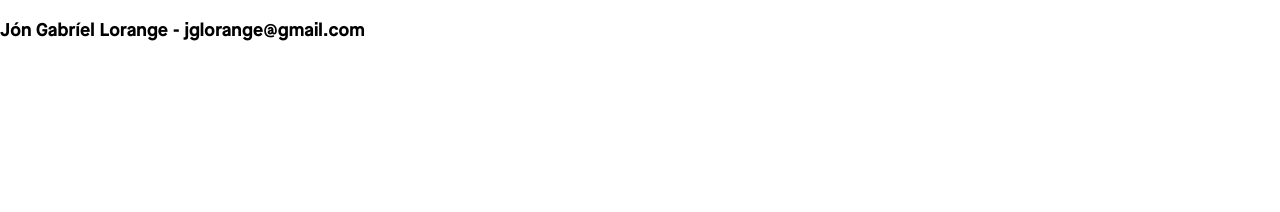
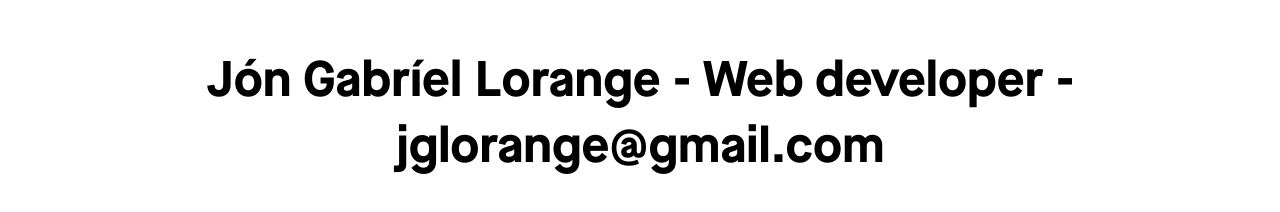
Before and after one commit to jonl17/lorange, a Gatsby site: page / in a window 1280 px wide. Built offline with nearby package versions, Linux system fonts and the light colour scheme; Gatsby itself is replaced by a stand-in of ours.

Commit message:
sub site

```diff
--- a/src/pages/index.js
+++ b/src/pages/index.js
@@ -1,5 +1,14 @@
 import React from "react"
+import styled from "styled-components"
+
+const Text = styled.p`
+  width: 100%;
+  text-align: center;
+  font-size: 50px;
+`
 
 export default () => (
-  <p className="bold">Jón Gabríel Lorange - jglorange@gmail.com</p>
+  <Text className="bold">
+    Jón Gabríel Lorange - Web developer - jglorange@gmail.com
+  </Text>
 )
```
